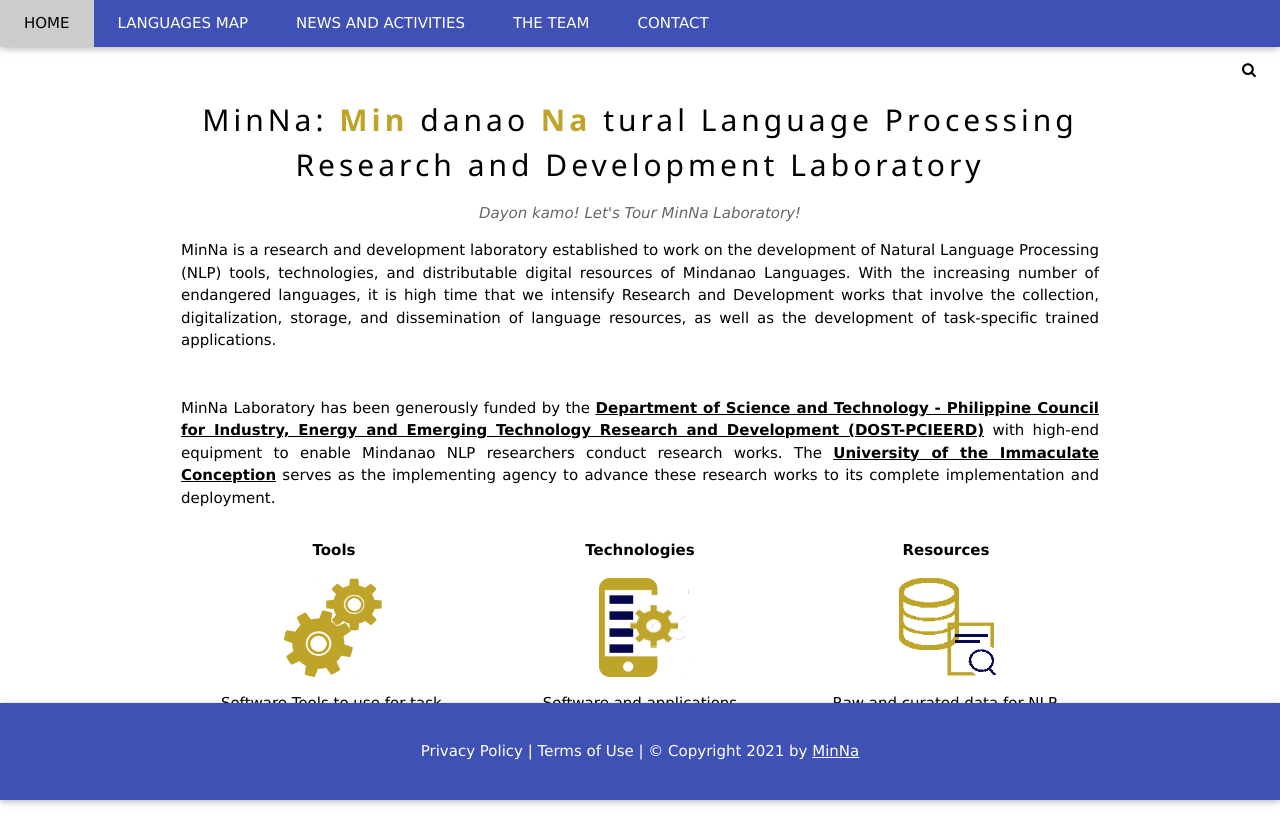
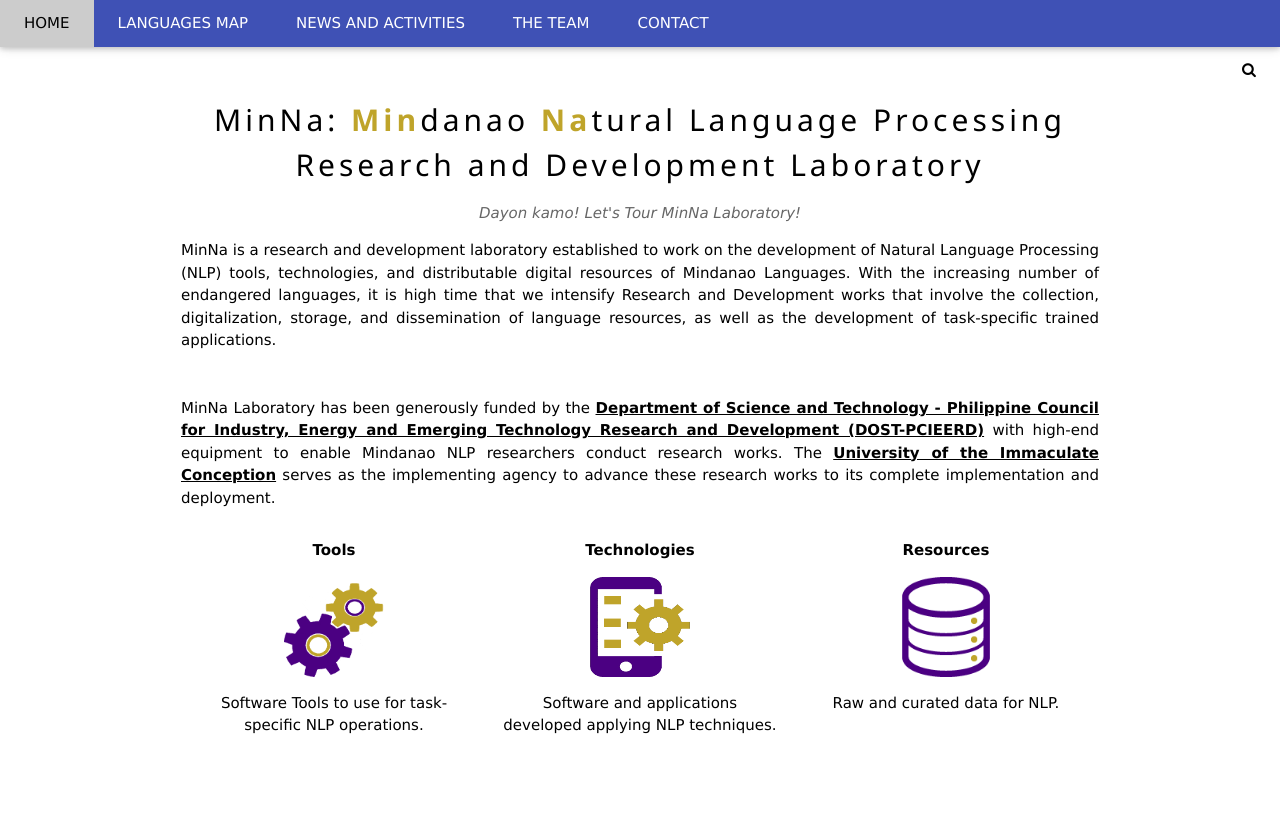
Before and after one commit to minna-lproc/minna, a Flask app: page / in a window 1280 px wide. Shown: the top 832 px of the page. Run offline with Flask 2, Linux system fonts and the light colour scheme; some libraries are stand-ins or nearby versions.

Commit message:
updated home icons/people

```diff
--- a/templates/activities.html
+++ b/templates/activities.html
@@ -1,7 +1,7 @@
 {% extends "template.html" %}
 {% block content %}
 <div>
-    {% for n in range(30) %}
+    {% for n in range(60) %}
         <br>
     {% endfor %}
 </div>
--- a/templates/index.html
+++ b/templates/index.html
@@ -1,11 +1,8 @@
 {% extends 'template.html' %}
 {% block content %}
 <div class="w3-container w3-content w3-center w3-padding-64" style="max-width:950px" id="home">
-  <h2 class="w3-wide">MinNa: <strong>
-      <font color="#bfa42a">Min</font>
-    </strong>danao<strong>
-      <font color="#bfa42a">Na</font>
-    </strong>tural Language Processing Research and Development Laboratory</h2>
+  <h2 class="w3-wide">MinNa: <strong><font color="#bfa42a">Min</font></strong>danao<strong>
+    <font color="#bfa42a">Na</font></strong>tural Language Processing Research and Development Laboratory</h2>
   <p class="w3-opacity"><i>Dayon kamo! Let's Tour MinNa Laboratory!</i></p>
   <p class="w3-justify">MinNa is a research and development laboratory established to work on the development of
     Natural Language Processing (NLP) tools, technologies, and distributable digital resources of Mindanao Languages.
@@ -25,21 +22,21 @@
   <div class="w3-third w3-margin-bottom">
     <div class="w3-container w3-white">
       <p><b>Tools</b></p>
-      <img src="../static/img/icons/tools2.png" alt="tools" style="width: 100px;height: 100px;">
+      <img class="w3-hover-grayscale" src="../static/img/icons/tools_new.png" alt="tools" style="width: 100px;height: 100px;">
       <p>Software Tools to use for task-specific NLP operations.</p>
     </div>
   </div>
   <div class="w3-third w3-margin-bottom">
     <div class="w3-container w3-white">
       <p><b>Technologies</b></p>
-      <img src="../static/img/icons/tech2.png" alt="tools" style="width: 100px;height: 100px;">
+      <img class="w3-hover-grayscale" src="../static/img/icons/techies2.png" alt="tools" style="width: 100px;height: 100px;">
       <p>Software and applications developed applying NLP techniques.</p>
     </div>
   </div>
   <div class="w3-third w3-margin-bottom">
     <div class="w3-container w3-white">
       <p><b>Resources</b></p>
-      <img src="../static/img/icons/resources2.png" alt="tools" style="width: 100px;height: 100px;">
+      <img class="w3-hover-grayscale" src="../static/img/icons/resources1.png" alt="tools" style="width: 100px;height: 100px;">
       <p>Raw and curated data for NLP.</p>
     </div>
   </div>
@@ -52,9 +49,11 @@
   <p class="w3-opacity w3-center"><i>Andam kami nga mualagad kaninyo!</i></p>
   <div class="w3-row w3-padding-32">
     <div class="w3-col m6 w3-large w3-margin-bottom">
-      <i class="fa fa-map-marker" style="width:30px"></i> UIC, Davao City<br>
-      <i class="fa fa-phone" style="width:30px"></i> Phone: +63905 228 8173<br>
-      <i class="fa fa-envelope" style="width:30px"> </i> Email: minna@uic.edu.ph<br>
+      <p><i class="fa fa-map-marker" style="width:30px"></i>UIC, Fr. Selga St., Davao City, PH
+        <br>
+        <i class="fa fa-phone" style="width:30px"></i> Phone: +63905 228 8173<br>
+        <i class="fa fa-envelope" style="width:30px"> </i> Email: minna@uic.edu.ph<br>
+      </p>
     </div>
     <div class="w3-col m6">
       <form action="/action_page.php" target="_blank">
--- a/templates/template.html
+++ b/templates/template.html
@@ -8,11 +8,12 @@
   <link rel="stylesheet" href="https://www.w3schools.com/w3css/4/w3.css">
   <link rel="stylesheet" href="https://fonts.googleapis.com/css?family=Lato">
   <link rel="stylesheet" href="https://cdnjs.cloudflare.com/ajax/libs/font-awesome/4.7.0/css/font-awesome.min.css">
+  <link rel="icon" type="image/png" href="/static/img/icons/minna-icon.png" />
 
   <style type="text/css">
     /* Set the size of the div element that contains the map */
     body {
-      margin-bottom: 50px;
+      height: 100%;
     }
 
     #map {
@@ -23,11 +24,10 @@
     }
 
     #footer {
-      position: fixed;
-      bottom: 0px;
-      left: 0px;
-      right: 0px;
-      margin-bottom: 0px;
+      position: relative;
+      bottom: 0;
+      width: 100%;
+      height: 80px;
     }
 
     hr.rounded {
@@ -132,15 +132,12 @@
 
       {% endblock %}
     </div>
+    <div class="w3-indigo w3-container" id="footer">
+      <p align="center">Privacy Policy | Terms of Use | &copy; Copyright 2021 by <a href="#">MinNa</a></p>
+    </div>
 
   </div>
-  <div class="w3-bar w3-indigo w3-card" id="footer">
-    {% block footer %}
-    <br>
-    <p align="center">Privacy Policy | Terms of Use | &copy; Copyright 2021 by <a href="#">MinNa</a></p>
-    <br>
-    {% endblock %}
-  </div>
+
 </body>
 
 </html>
```
Also changed, not shown: templates/people.html (+6 -6 lines), static/img/icons/Mindanao.png (added), static/img/icons/Mindanao_regions.png (added), static/img/icons/minda.jpg (added), static/img/icons/minna-icon.png (added), static/img/icons/resources1.png (added), static/img/icons/resources2.png (deleted), static/img/icons/resources_orig.png (added), static/img/icons/techies2.png (added), static/img/icons/tools_new.png (added).
